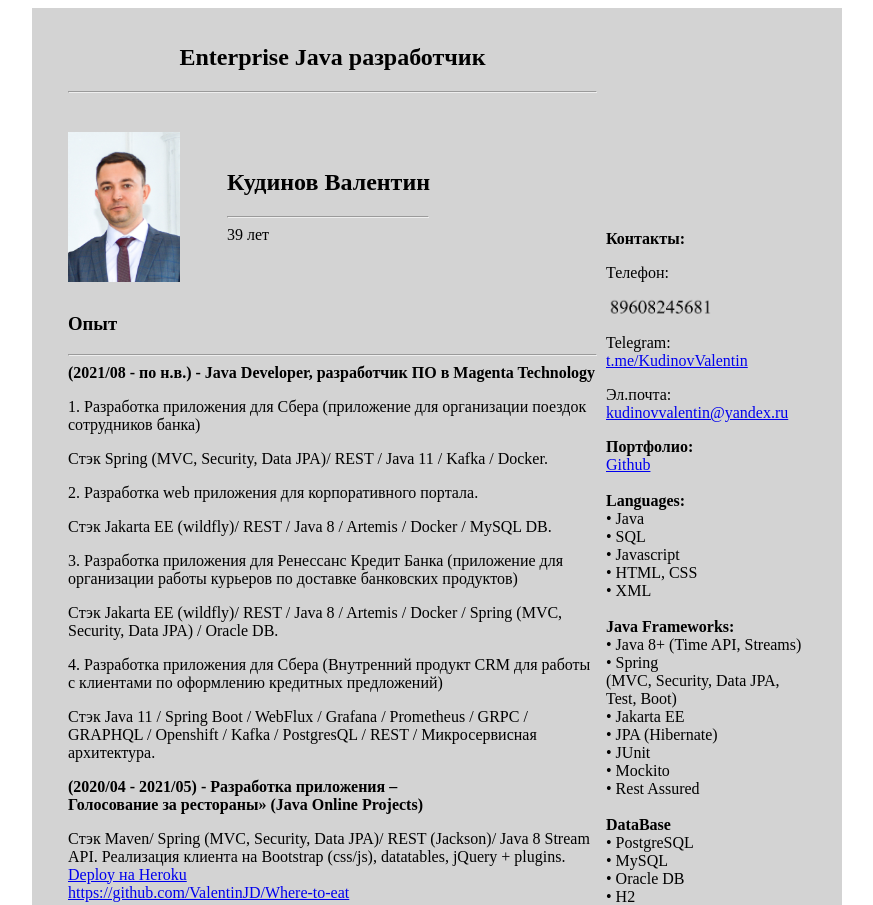
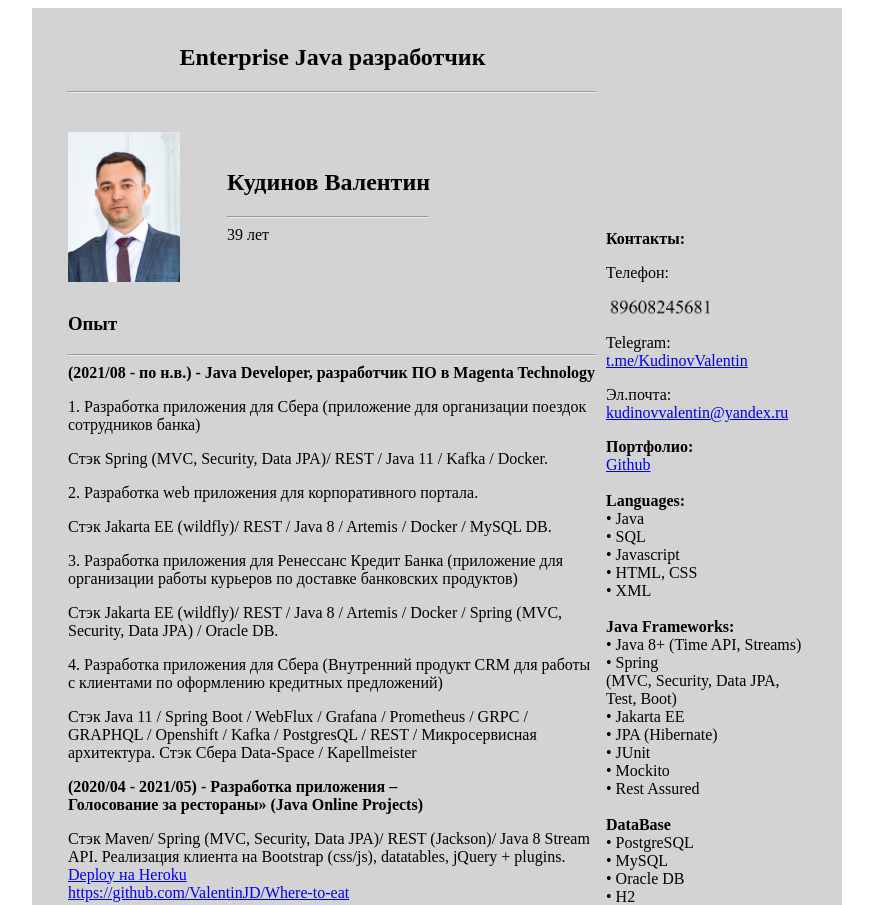
Before and after one commit to ValentinJD/ValentinJD.github.io, a plain HTML site: page index.html in a window 1280 px wide. Shown: the top 905 px of the page, without its empty margins (203-1076 px from the left). Drawn offline with Linux system fonts and the light colour scheme.

Commit message:
Update 2023

```diff
--- a/index.html
+++ b/index.html
@@ -110,7 +110,7 @@
                     кредитных предложений)</p>
 
                 <p>Cтэк Java 11 / Spring Boot / WebFlux / Grafana / Prometheus / GRPC / GRAPHQL / Openshift / Kafka /
-                    PostgresQL / REST / Микросервисная архитектура. </p>
+                    PostgresQL / REST / Микросервисная архитектура. Стэк Сбера Data-Space / Kapellmeister </p>
 
                 <b>(2020/04 - 2021/05) - Разработка приложения – <br>Голосование за рестораны» (Java Online
                     Projects)</b>
```
